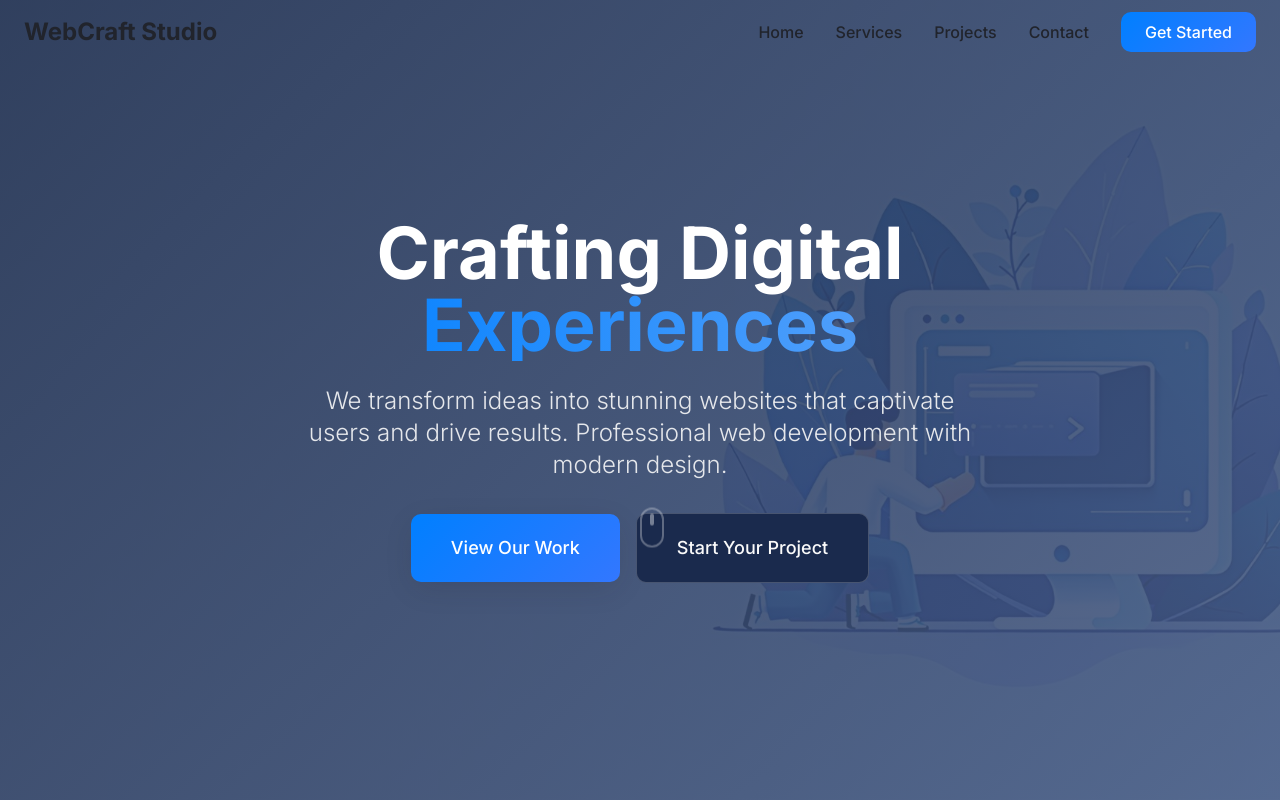
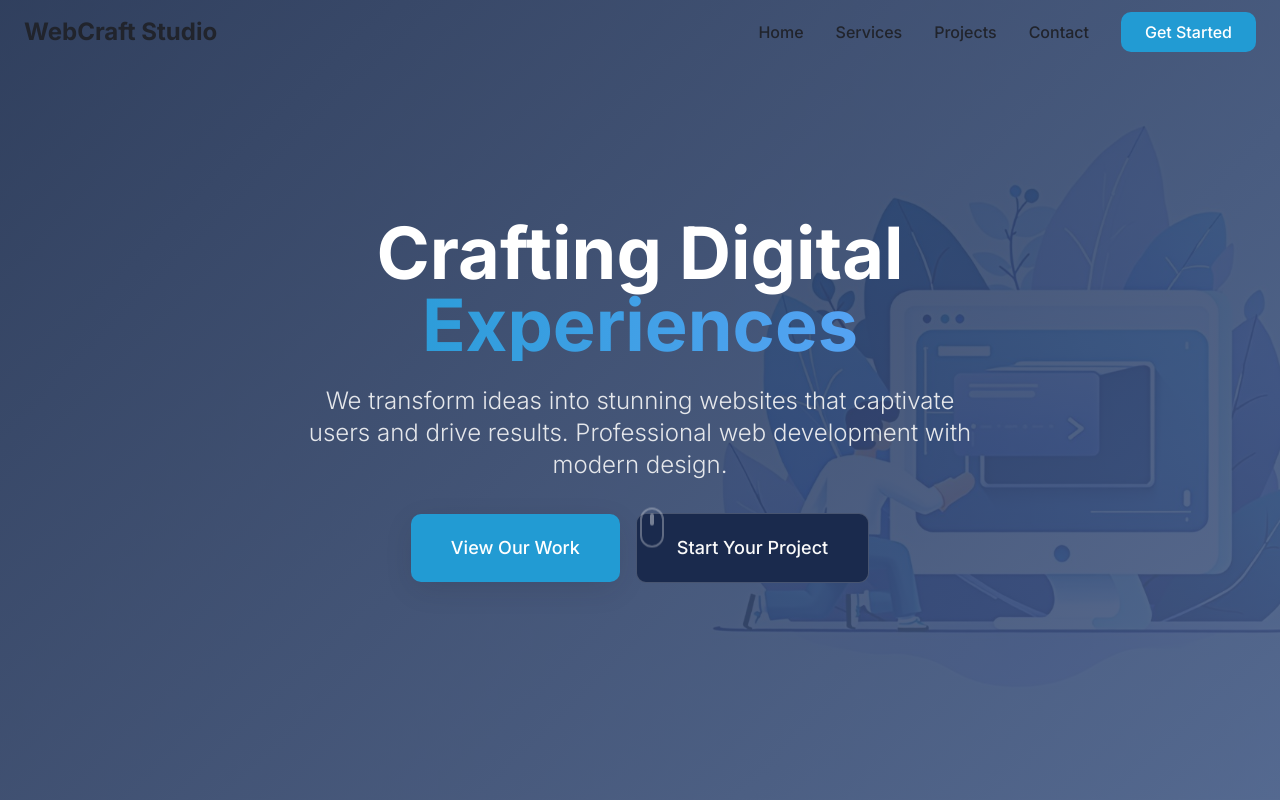
Before and after one commit to TugisSec/veloraservices, a React (Vite) app: page / in a window 1280 px wide. Shown: the top 800 px of the page. Built offline with nearby package versions, Linux system fonts and the light colour scheme; the HTML template or start-up script is replaced by a standard one.

Commit message:
Change button gradient color

```diff
--- a/src/index.css
+++ b/src/index.css
@@ -23,10 +23,10 @@
     --secondary: 220 10% 96%;
     --secondary-foreground: 220 15% 15%;
 
-    /* Accent - Vibrant blue for CTAs and highlights */
-    --accent: 210 100% 50%;
+    /* Accent - Custom blue for CTAs and highlights */
+    --accent: 199 72% 48%;
     --accent-foreground: 0 0% 100%;
-    --accent-hover: 210 100% 45%;
+    --accent-hover: 199 72% 43%;
 
     /* Neutral tones */
     --muted: 220 10% 96%;
@@ -39,7 +39,7 @@
 
     /* Design system additions */
     --hero-gradient: linear-gradient(135deg, hsl(220 50% 20%) 0%, hsl(220 30% 40%) 100%);
-    --accent-gradient: linear-gradient(135deg, hsl(210 100% 50%) 0%, hsl(220 100% 60%) 100%);
+    --accent-gradient: hsl(199 72% 48%);
     --subtle-gradient: linear-gradient(180deg, hsl(0 0% 99%) 0%, hsl(220 10% 97%) 100%);
 
     /* Shadows */
```
